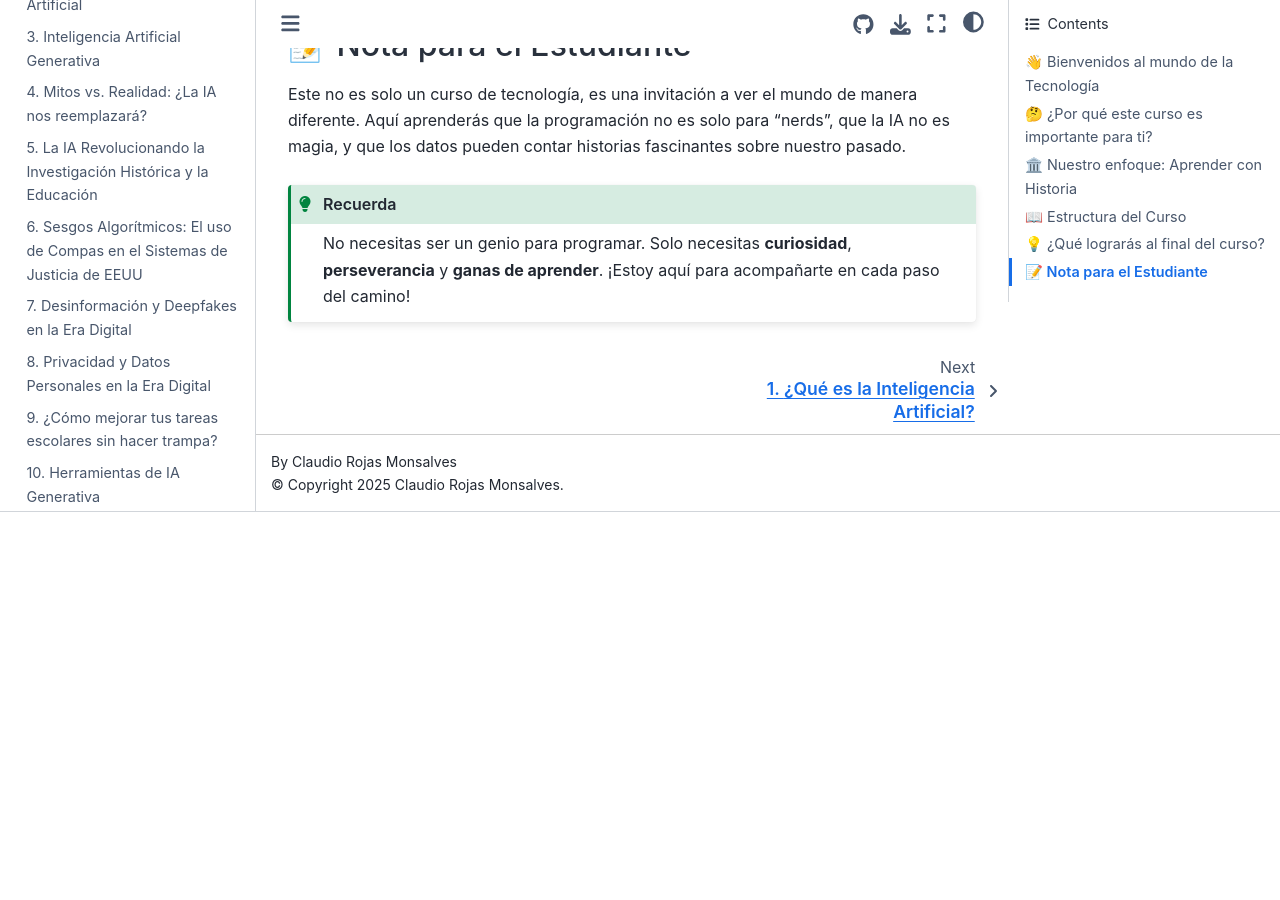
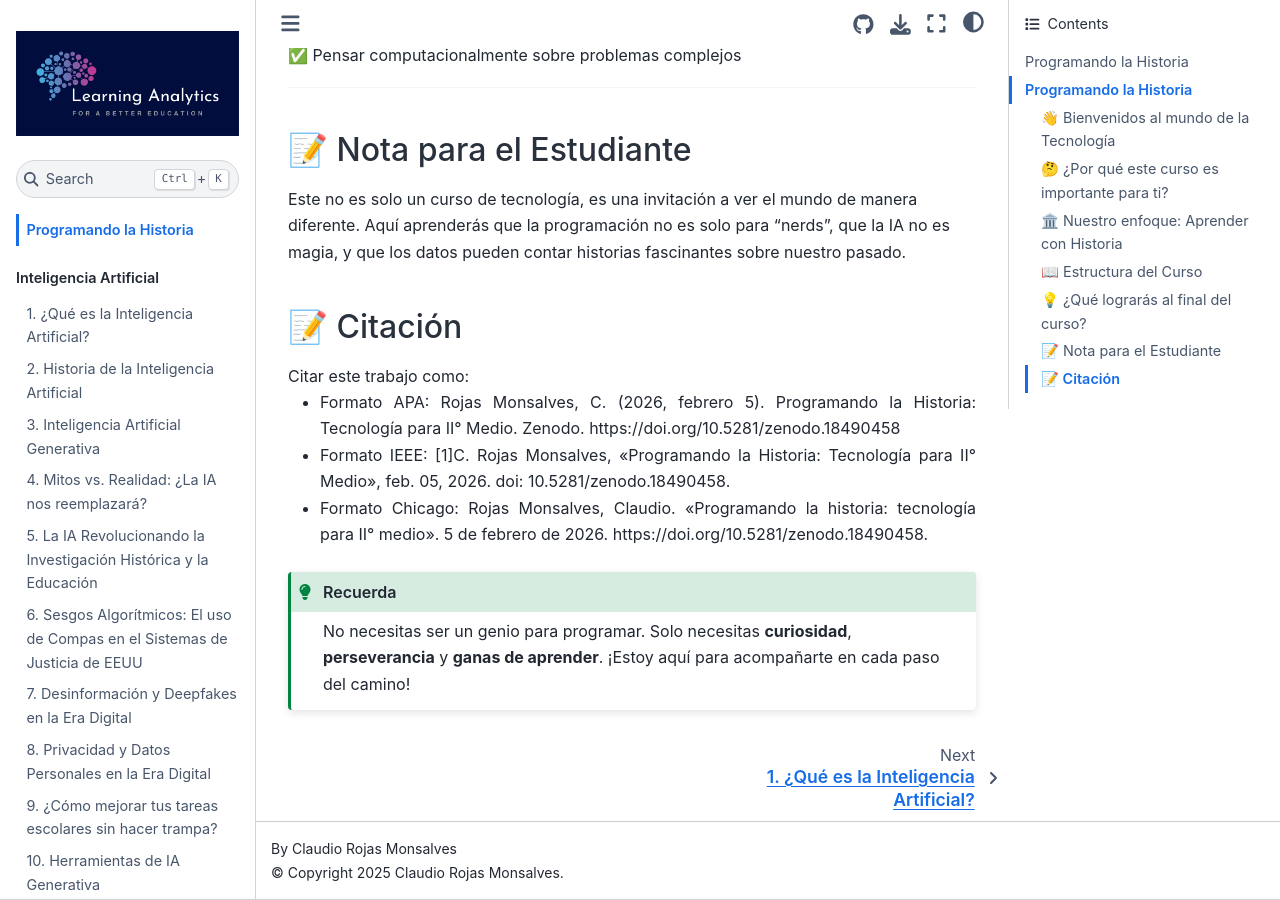
Before and after one commit to ClaudioRojasMon/apuntes_2025, a Jupyter Book: the page built from intro.md, in a window 1280 px wide and 900 px high, scrolled down 3224 px. Built offline with Jupyter Book 1.0.4 settings and Sphinx 7.4.7 and the Sphinx Book theme 1.1.4, drawn with Linux system fonts in a browser that asks for light colours; before the commit the page ends 3736 px from its top, so only the background shows below that; some of the changed text lies outside the part shown.

Commit message:
Agrega badge DOI de Zenodo

````diff
--- a/intro.md
+++ b/intro.md
@@ -1,6 +1,10 @@
 # Programando la Historia
 
 > *"La tecnología es mejor cuando acerca a las personas"* - Matt Mullenweg
+
+# Programando la Historia
+
+[![DOI](https://zenodo.org/badge/DOI/10.5281/zenodo.18490458.svg)](https://doi.org/10.5281/zenodo.18490458)
 
 ## 👋 Bienvenidos al mundo de la Tecnología
 
@@ -102,6 +106,14 @@
 
 Este no es solo un curso de tecnología, es una invitación a ver el mundo de manera diferente. Aquí aprenderás que la programación no es solo para "nerds", que la IA no es magia, y que los datos pueden contar historias fascinantes sobre nuestro pasado.
 
+## 📝 Citación
+
+<div align="justify">Citar este trabajo como:</div>
+
+ - <div align="justify">Formato APA: Rojas Monsalves, C. (2026, febrero 5). Programando la Historia: Tecnología para II° Medio. Zenodo. https://doi.org/10.5281/zenodo.18490458</div>
+ - <div align="justify">Formato IEEE: [1]C. Rojas Monsalves, «Programando la Historia: Tecnología para II° Medio», feb. 05, 2026. doi: 10.5281/zenodo.18490458.</div>
+  - <div align="justify">Formato Chicago: Rojas Monsalves, Claudio. «Programando la historia: tecnología para II° medio». 5 de febrero de 2026. https://doi.org/10.5281/zenodo.18490458.</div>
+
 ```{admonition} Recuerda
 :class: tip
 No necesitas ser un genio para programar. Solo necesitas **curiosidad**, **perseverancia** y **ganas de aprender**. ¡Estoy aquí para acompañarte en cada paso del camino!
````
